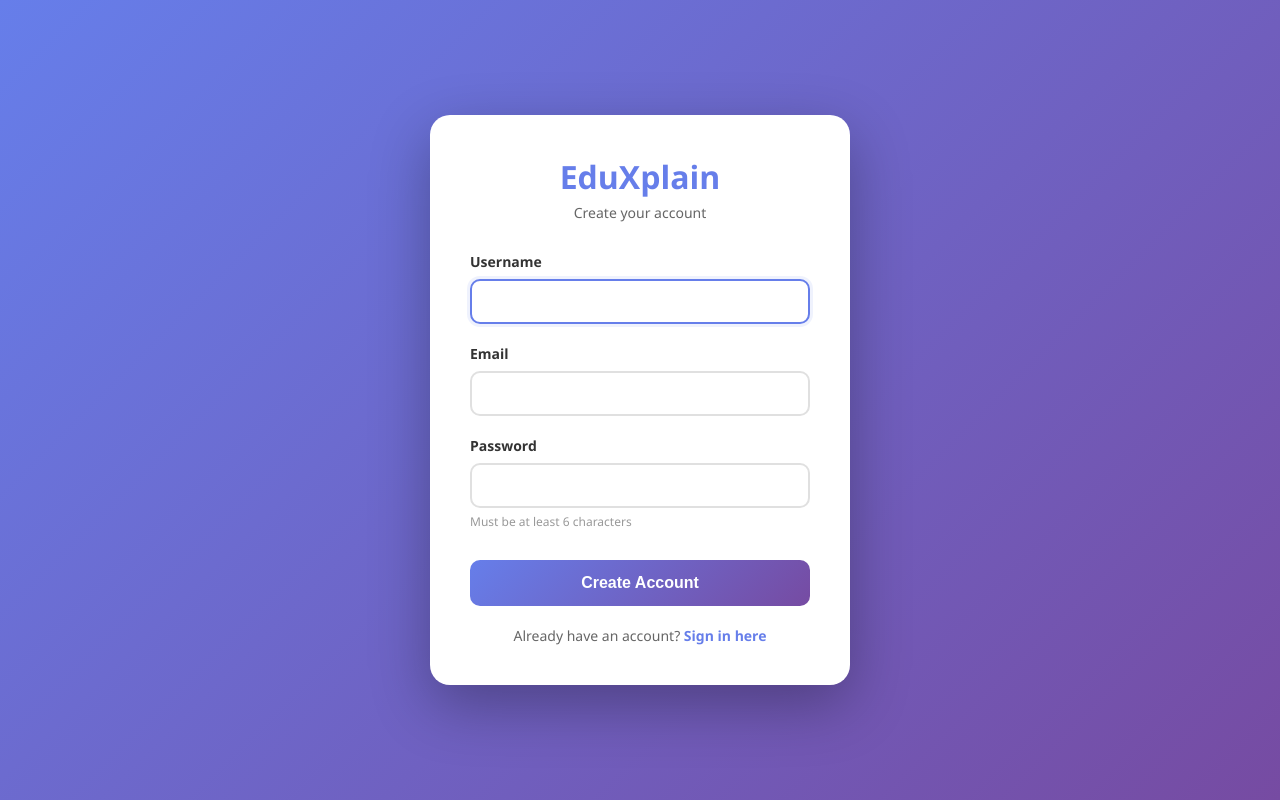
After one commit to sujan-2095/EDUXPLAIN, a Flask app: page /register in a window 1280 px wide. The commit adds this page. Run offline with Flask 3, Linux system fonts and the light colour scheme.

Commit message:
Add user authentication system with login/register and modern UI

```diff
--- a/src/app.py
+++ b/src/app.py
@@ -2,11 +2,14 @@ from __future__ import annotations
 
 import logging
 import os
+import secrets
+from functools import wraps
 from typing import Any, Dict
 
-from flask import Flask, jsonify, render_template, request
+from flask import Flask, jsonify, redirect, render_template, request, session, url_for
 
 from alerts import build_alert_payload, should_alert
+from auth import authenticate_user, get_user_by_id, register_user
 from gemini_api import call_gemini
 from storage import save_prediction
 from utils import (
@@ -19,15 +22,79 @@ from utils import (
 app = Flask(
     __name__, template_folder="../templates", static_folder="../static"
 )
+app.secret_key = os.getenv("SECRET_KEY", secrets.token_hex(32))
 logging.basicConfig(level=logging.INFO)
+
+
+def login_required(f):
+    """Decorator to require login for routes."""
+    @wraps(f)
+    def decorated_function(*args, **kwargs):
+        if "user_id" not in session:
+            return redirect(url_for("login"))
+        return f(*args, **kwargs)
+    return decorated_function
 
 
 @app.route("/")
 def index() -> str:
-    return render_template("index.html")
+    if "user_id" not in session:
+        return redirect(url_for("login"))
+    user = get_user_by_id(session["user_id"])
+    return render_template("index.html", user=user)
+
+
+@app.route("/login", methods=["GET", "POST"])
+def login() -> Any:
+    if "user_id" in session:
+        return redirect(url_for("index"))
+
+    if request.method == "POST":
+        username = request.form.get("username", "").strip()
+        password = request.form.get("password", "")
+
+        user = authenticate_user(username, password)
+        if user:
+            session["user_id"] = user["id"]
+            session["username"] = user["username"]
+            return redirect(url_for("index"))
+        else:
+            return render_template("login.html", error="Invalid username or password")
+
+    return render_template("login.html")
+
+
+@app.route("/register", methods=["GET", "POST"])
+def register() -> Any:
+    if "user_id" in session:
+        return redirect(url_for("index"))
+
+    if request.method == "POST":
+        username = request.form.get("username", "").strip()
+        email = request.form.get("email", "").strip()
+        password = request.form.get("password", "")
+
+        success, message = register_user(username, email, password)
+        if success:
+            user = authenticate_user(username, password)
+            if user:
+                session["user_id"] = user["id"]
+                session["username"] = user["username"]
+                return redirect(url_for("index"))
+        else:
+            return render_template("register.html", error=message)
+
+    return render_template("register.html")
+
+
+@app.route("/logout")
+def logout() -> Any:
+    session.clear()
+    return redirect(url_for("login"))
 
 
 @app.post("/predict")
+@login_required
 def predict() -> Any:
     try:
         payload = request.get_json(force=True)
@@ -56,7 +123,8 @@ def predict() -> Any:
         )
 
     try:
-        save_prediction(student_features.to_prompt_dict(), result)
+        user_id = session.get("user_id")
+        save_prediction(student_features.to_prompt_dict(), result, user_id=user_id)
     except Exception as exc:
         logging.warning("Could not save prediction: %s", exc)
 
--- /dev/null
+++ b/templates/register.html
@@ -0,0 +1,180 @@
+<!DOCTYPE html>
+<html lang="en">
+<head>
+  <meta charset="UTF-8" />
+  <meta name="viewport" content="width=device-width, initial-scale=1" />
+  <title>Register - EduXplain</title>
+  <style>
+    * {
+      margin: 0;
+      padding: 0;
+      box-sizing: border-box;
+    }
+
+    body {
+      font-family: 'Segoe UI', Tahoma, Geneva, Verdana, sans-serif;
+      background: linear-gradient(135deg, #667eea 0%, #764ba2 100%);
+      min-height: 100vh;
+      display: flex;
+      align-items: center;
+      justify-content: center;
+      padding: 20px;
+    }
+
+    .auth-container {
+      background: white;
+      border-radius: 20px;
+      box-shadow: 0 20px 60px rgba(0, 0, 0, 0.3);
+      padding: 40px;
+      width: 100%;
+      max-width: 420px;
+      animation: slideUp 0.5s ease-out;
+    }
+
+    @keyframes slideUp {
+      from {
+        opacity: 0;
+        transform: translateY(30px);
+      }
+      to {
+        opacity: 1;
+        transform: translateY(0);
+      }
+    }
+
+    .logo {
+      text-align: center;
+      margin-bottom: 30px;
+    }
+
+    .logo h1 {
+      color: #667eea;
+      font-size: 32px;
+      font-weight: 700;
+      margin-bottom: 5px;
+    }
+
+    .logo p {
+      color: #666;
+      font-size: 14px;
+    }
+
+    .form-group {
+      margin-bottom: 20px;
+    }
+
+    .form-group label {
+      display: block;
+      color: #333;
+      font-weight: 600;
+      margin-bottom: 8px;
+      font-size: 14px;
+    }
+
+    .form-group input {
+      width: 100%;
+      padding: 12px 16px;
+      border: 2px solid #e0e0e0;
+      border-radius: 10px;
+      font-size: 15px;
+      transition: all 0.3s;
+      outline: none;
+    }
+
+    .form-group input:focus {
+      border-color: #667eea;
+      box-shadow: 0 0 0 3px rgba(102, 126, 234, 0.1);
+    }
+
+    .btn {
+      width: 100%;
+      padding: 14px;
+      background: linear-gradient(135deg, #667eea 0%, #764ba2 100%);
+      color: white;
+      border: none;
+      border-radius: 10px;
+      font-size: 16px;
+      font-weight: 600;
+      cursor: pointer;
+      transition: all 0.3s;
+      margin-top: 10px;
+    }
+
+    .btn:hover {
+      transform: translateY(-2px);
+      box-shadow: 0 10px 25px rgba(102, 126, 234, 0.4);
+    }
+
+    .btn:active {
+      transform: translateY(0);
+    }
+
+    .error {
+      background: #fee;
+      color: #c33;
+      padding: 12px;
+      border-radius: 8px;
+      margin-bottom: 20px;
+      font-size: 14px;
+      border-left: 4px solid #c33;
+    }
+
+    .link-text {
+      text-align: center;
+      margin-top: 20px;
+      color: #666;
+      font-size: 14px;
+    }
+
+    .link-text a {
+      color: #667eea;
+      text-decoration: none;
+      font-weight: 600;
+      transition: color 0.3s;
+    }
+
+    .link-text a:hover {
+      color: #764ba2;
+      text-decoration: underline;
+    }
+  </style>
+</head>
+<body>
+  <div class="auth-container">
+    <div class="logo">
+      <h1>EduXplain</h1>
+      <p>Create your account</p>
+    </div>
+
+    {% if error %}
+    <div class="error">{{ error }}</div>
+    {% endif %}
+
+    <form method="POST" action="{{ url_for('register') }}">
+      <div class="form-group">
+        <label for="username">Username</label>
+        <input type="text" id="username" name="username" required autofocus />
+      </div>
+
+      <div class="form-group">
+        <label for="email">Email</label>
+        <input type="email" id="email" name="email" required />
+      </div>
+
+      <div class="form-group">
+        <label for="password">Password</label>
+        <input type="password" id="password" name="password" required minlength="6" />
+        <small style="color: #999; font-size: 12px; margin-top: 5px; display: block;">
+          Must be at least 6 characters
+        </small>
+      </div>
+
+      <button type="submit" class="btn">Create Account</button>
+    </form>
+
+    <div class="link-text">
+      Already have an account? <a href="{{ url_for('login') }}">Sign in here</a>
+    </div>
+  </div>
+</body>
+</html>
```
Also changed, not shown: src/auth.py (added, +108 -0 lines), src/storage.py (+8 -5 lines), templates/index.html (+59 -0 lines), templates/login.html (added, +172 -0 lines).
